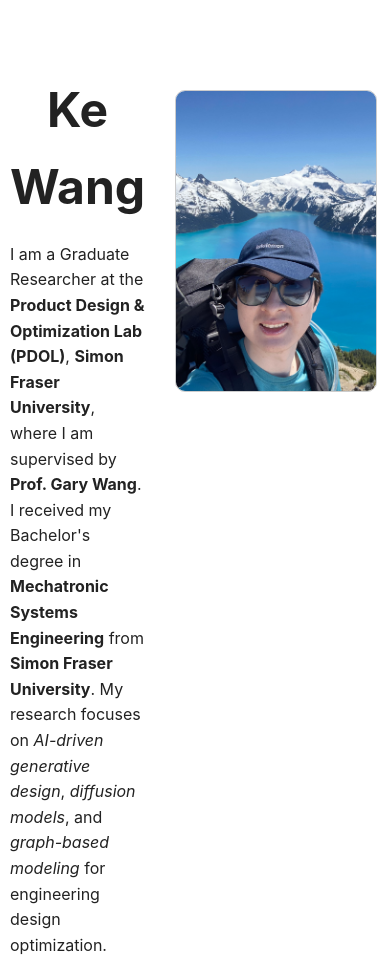
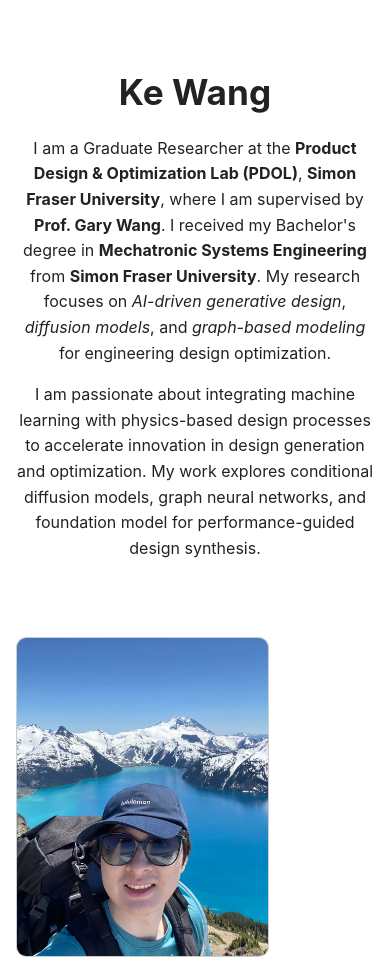
Before and after one commit to KeWang-atn/KeWang-atn.github.io, a plain HTML site: page index.html in a window 390 px wide. Shown: the top 960 px of the page. Drawn offline with Linux system fonts and the light colour scheme.

Commit message:
Update index.html

```diff
--- a/index.html
+++ b/index.html
@@ -76,7 +76,39 @@
     }
 
     .news-item { margin: 10px 0; }
+    /* ---------- 移动端优化 ---------- */
+    @media (max-width: 768px) {
+    .container {
+        flex-direction: column;        /* 改为上下布局 */
+        align-items: center;           /* 内容居中 */
+    }
+
+    .left-column {
+        max-width: 100%;               /* 占满宽度 */
+        text-align: center;            /* 让简介居中更美观 */
+    }
+
+    .right-column {
+        margin-top: 20px;              /* 头像下移 */
+    }
+
+    img.profile {
+        width: 70%;                    /* 头像自动缩小 */
+        height: auto;
+        margin-top: 10px;
+    }
+
+    h1 {
+        font-size: 2.2em;              /* 标题略微缩小 */
+    }
+
+    body {
+        padding: 0 16px;               /* 增加左右留白 */
+    }
+}
+
   </style>
+
 </head>
 <body>
 
```
